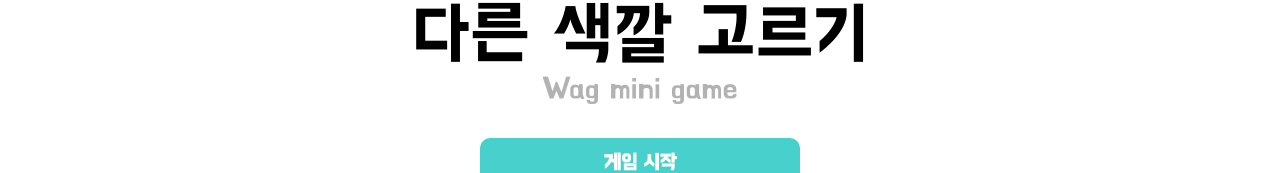
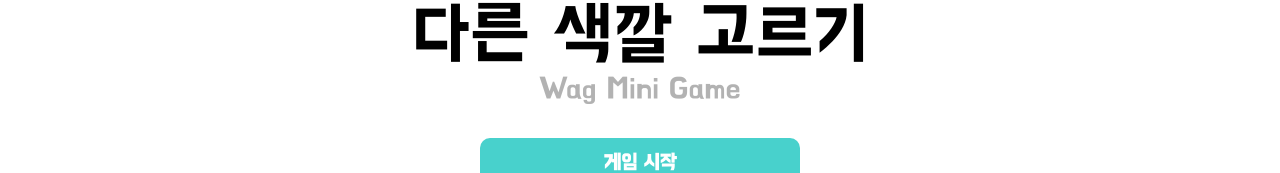
Before and after one commit to oesnuj/find-unique-color, a React (Create React App) app: page / in a window 1280 px wide. Shown: the part 310-483 px from the top of the page. Built offline with nearby package versions, Linux system fonts and the light colour scheme; a web font is replaced by a local one.

Commit message:
Update index.jsx

```diff
--- a/src/pages/Home/index.jsx
+++ b/src/pages/Home/index.jsx
@@ -29,7 +29,7 @@ function Home() {
     <Styled.Container>
       <Wave></Wave>
       <Styled.Title>다른 색깔 고르기</Styled.Title>
-      <Styled.SubTitle>Wag mini game</Styled.SubTitle>
+      <Styled.SubTitle>Wag Mini Game</Styled.SubTitle>
       <Styled.PlayButton onClick={onOpenModal}>게임 시작</Styled.PlayButton>
       <GameStartModal openModal={openModal} onCloseModal={onCloseModal} />
     </Styled.Container>
```
